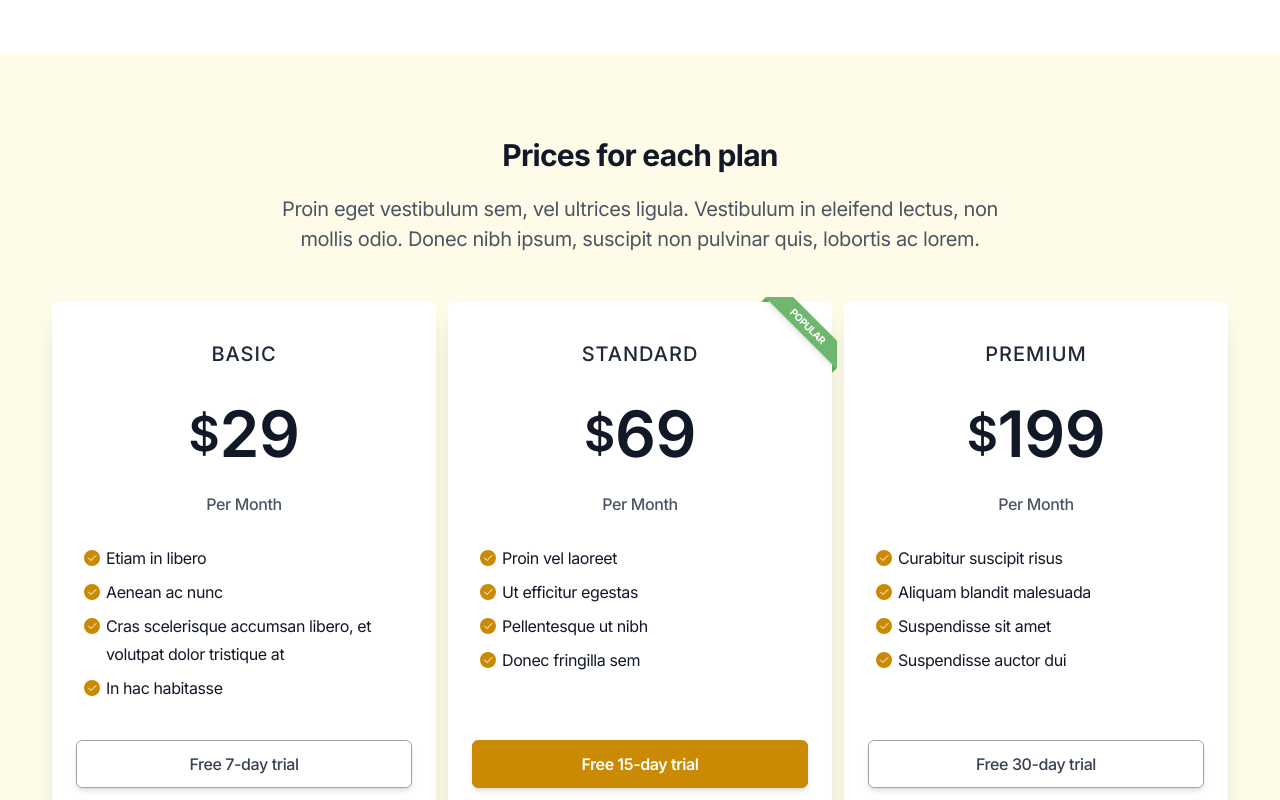
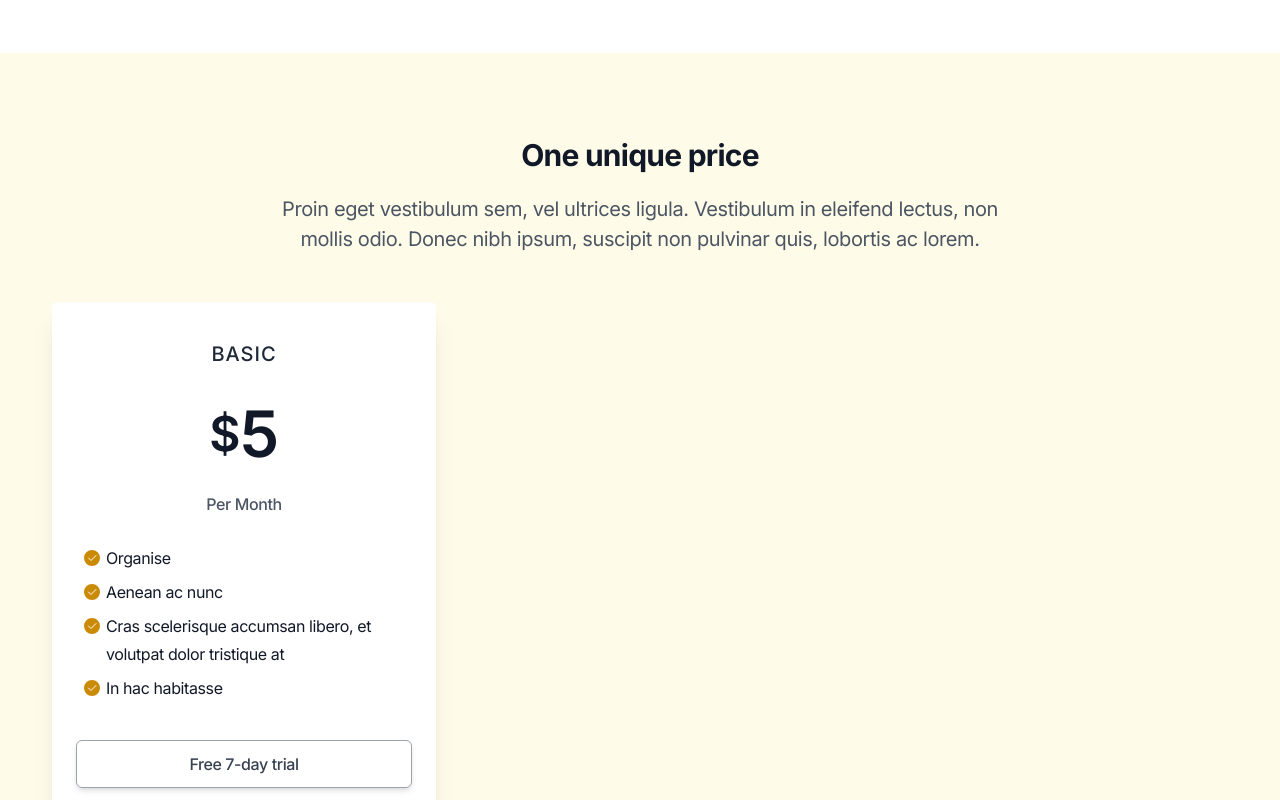
Before and after one commit to Zacaria/myturn-landing, a Next.js app: page / in a window 1280 px wide. Shown: the part 6140-6940 px from the top of the page. Built offline with nearby package versions, Linux system fonts and the light colour scheme.

Commit message:
feat: update data

```diff
--- a/src/shared/data.tsx
+++ b/src/shared/data.tsx
@@ -895,7 +895,7 @@ export const testimonialData: TestimonialProps = {
 // Pricing data
 export const pricingData: PricingProps = {
   header: {
-    title: 'Prices for each plan',
+    title: 'One unique price',
     subtitle:
       'Proin eget vestibulum sem, vel ultrices ligula. Vestibulum in eleifend lectus, non mollis odio. Donec nibh ipsum, suscipit non pulvinar quis, lobortis ac lorem.',
     // highlight: 'Pricing',
@@ -903,10 +903,10 @@ export const pricingData: PricingProps = {
   prices: [
     {
       title: 'basic',
-      value: 29,
+      value: 5,
       period: 'per month',
       texts: [
-        'Etiam in libero',
+        'Organise',
         'Aenean ac nunc',
         'Cras scelerisque accumsan libero, et volutpat dolor tristique at',
         'In hac habitasse',
@@ -917,34 +917,34 @@ export const pricingData: PricingProps = {
       },
       hasRibbon: false,
     },
-    {
-      title: 'standard',
-      value: 69,
-      period: 'per month',
-      texts: ['Proin vel laoreet', 'Ut efficitur egestas', 'Pellentesque ut nibh', 'Donec fringilla sem'],
-      callToAction: {
-        text: 'Free 15-day trial',
-        href: '/',
-      },
-      hasRibbon: true,
-      ribbonTitle: 'Popular',
-    },
-    {
-      title: 'premium',
-      value: 199,
-      period: 'per month',
-      texts: [
-        'Curabitur suscipit risus',
-        'Aliquam blandit malesuada',
-        'Suspendisse sit amet',
-        'Suspendisse auctor dui',
-      ],
-      callToAction: {
-        text: 'Free 30-day trial',
-        href: '/',
-      },
-      hasRibbon: false,
-    },
+    // {
+    //   title: 'standard',
+    //   value: 69,
+    //   period: 'per month',
+    //   texts: ['Proin vel laoreet', 'Ut efficitur egestas', 'Pellentesque ut nibh', 'Donec fringilla sem'],
+    //   callToAction: {
+    //     text: 'Free 15-day trial',
+    //     href: '/',
+    //   },
+    //   hasRibbon: true,
+    //   ribbonTitle: 'Popular',
+    // },
+    // {
+    //   title: 'premium',
+    //   value: 199,
+    //   period: 'per month',
+    //   texts: [
+    //     'Curabitur suscipit risus',
+    //     'Aliquam blandit malesuada',
+    //     'Suspendisse sit amet',
+    //     'Suspendisse auctor dui',
+    //   ],
+    //   callToAction: {
+    //     text: 'Free 30-day trial',
+    //     href: '/',
+    //   },
+    //   hasRibbon: false,
+    // },
   ],
 };
 
```
Also changed, not shown: tailwind.config.js (+0 -19 lines).
